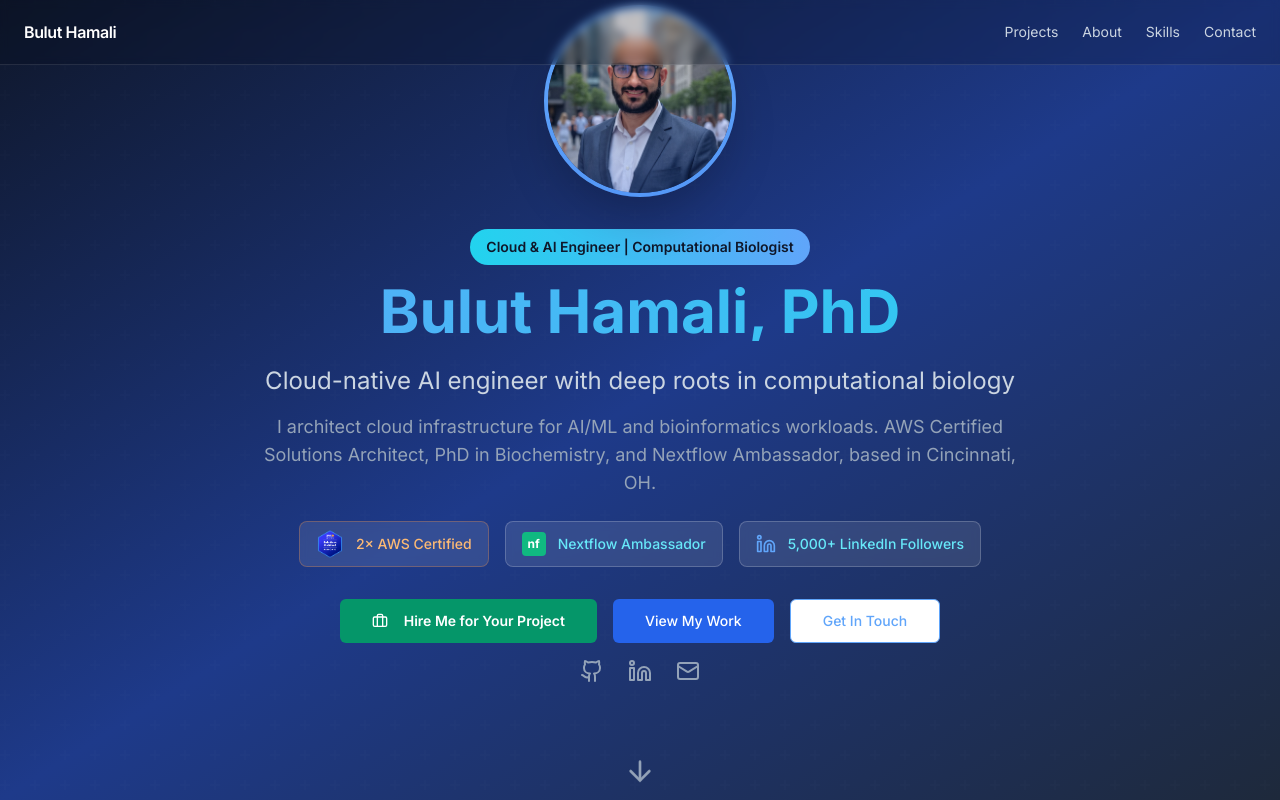
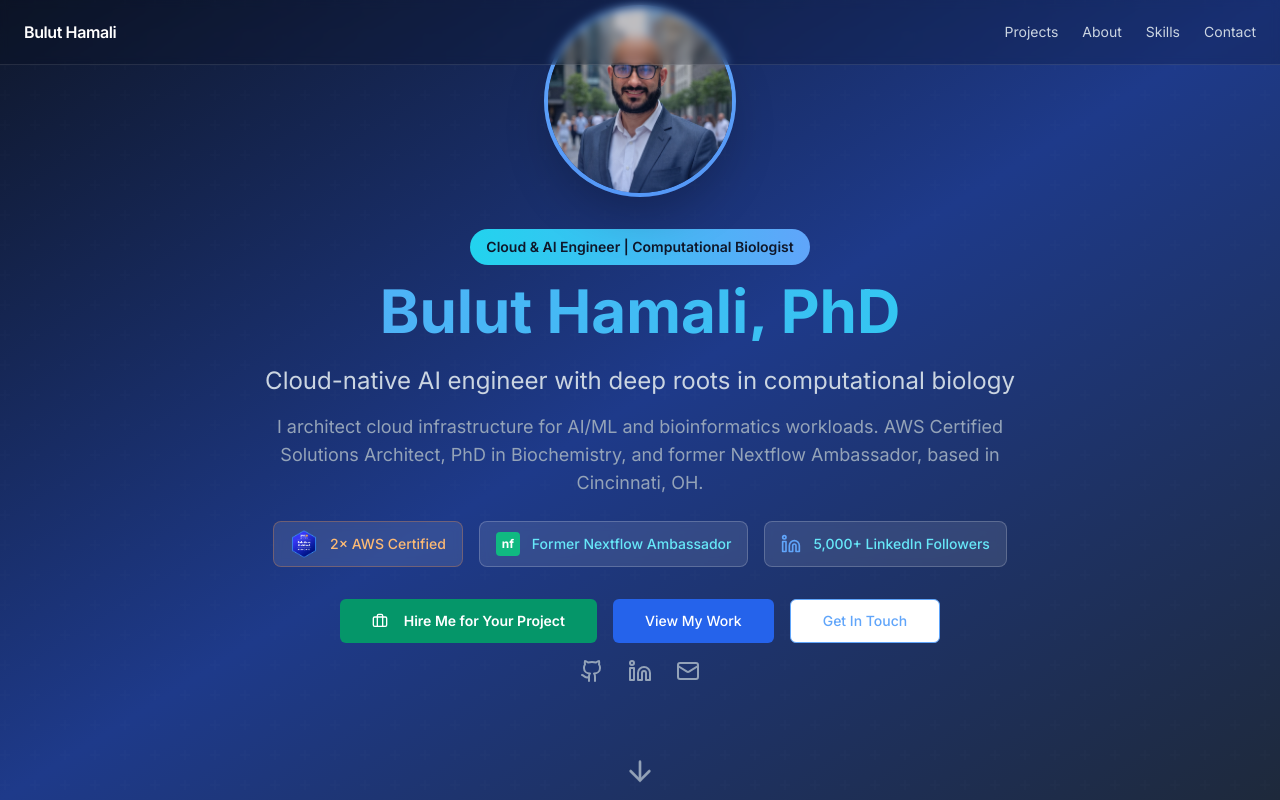
Before and after one commit to BulutHamali/grad-portfolio-launchpad, a React (Vite) app: page / in a window 1280 px wide. Shown: the top 800 px of the page. Built offline with nearby package versions, Linux system fonts and the light colour scheme.

Commit message:
Update former Nextflow ambassador status

```diff
--- a/index.html
+++ b/index.html
@@ -44,7 +44,7 @@
       "@type": "Person",
       "name": "Bulut Hamali",
       "jobTitle": "Cloud & AI Infrastructure Engineer",
-      "description": "AWS Certified Solutions Architect and cloud-native AI engineer with a PhD in Biochemistry, building infrastructure for AI/ML and bioinformatics workloads. Nextflow Ambassador.",
+      "description": "AWS Certified Solutions Architect and cloud-native AI engineer with a PhD in Biochemistry, building infrastructure for AI/ML and bioinformatics workloads. Former Nextflow Ambassador.",
       "url": "https://buluthamali.com",
       "image": "https://buluthamali.com/lovable-uploads/8c42eaae-f199-448f-a1f3-675e636cb3ed.png",
       "sameAs": [
--- a/src/components/About.tsx
+++ b/src/components/About.tsx
@@ -45,7 +45,7 @@ const About = () => {
                 spatial transcriptomics, genomic variant calling — need serious compute, and managing that compute
                 well requires real engineering. I earned the AWS Certified Solutions Architect – Associate and
                 AWS Certified Cloud Practitioner credentials while building expertise in AWS, Terraform, and Docker
-                to scale these kinds of workflows. I'm also a Nextflow Ambassador, which puts me at the center of
+                to scale these kinds of workflows. I previously served as a Nextflow Ambassador, connecting me with
                 the workflow orchestration community in bioinformatics.
               </p>
               <p>
--- a/src/components/Hero.tsx
+++ b/src/components/Hero.tsx
@@ -53,7 +53,7 @@ const Hero = () => {
           </p>
           <p className="text-lg mb-6 text-slate-400 max-w-3xl mx-auto">
             I architect cloud infrastructure for AI/ML and bioinformatics workloads.
-            AWS Certified Solutions Architect, PhD in Biochemistry, and Nextflow Ambassador,
+            AWS Certified Solutions Architect, PhD in Biochemistry, and former Nextflow Ambassador,
             based in Cincinnati, OH.
           </p>
 
@@ -76,7 +76,7 @@ const Hero = () => {
               <div className="w-6 h-6 bg-emerald-500 rounded flex items-center justify-center">
                 <span className="text-white text-xs font-bold">nf</span>
               </div>
-              <span className="text-cyan-300 font-medium text-sm">Nextflow Ambassador</span>
+              <span className="text-cyan-300 font-medium text-sm">Former Nextflow Ambassador</span>
             </div>
             <div
               onClick={() => window.open('https://www.linkedin.com/in/bulut-hamali/', '_blank', 'noopener,noreferrer')}
--- a/src/components/SEO.tsx
+++ b/src/components/SEO.tsx
@@ -15,7 +15,7 @@ export const SEO = ({
   canonical = "https://buluthamali.com",
   ogImage = "https://buluthamali.com/lovable-uploads/8c42eaae-f199-448f-a1f3-675e636cb3ed.png",
   ogType = "website",
-  keywords = "Bulut Hamali, AWS Certified Solutions Architect Associate, AWS Certified Cloud Practitioner, cloud engineer, AI ML engineer, AWS, Terraform, computational biology, bioinformatics, Nextflow Ambassador, single-cell RNA-seq, full-stack developer, Next.js, Python, multi-agent AI, PhD biochemistry"
+  keywords = "Bulut Hamali, AWS Certified Solutions Architect Associate, AWS Certified Cloud Practitioner, cloud engineer, AI ML engineer, AWS, Terraform, computational biology, bioinformatics, former Nextflow Ambassador, single-cell RNA-seq, full-stack developer, Next.js, Python, multi-agent AI, PhD biochemistry"
 }: SEOProps) => {
   return (
     <Helmet>
```
